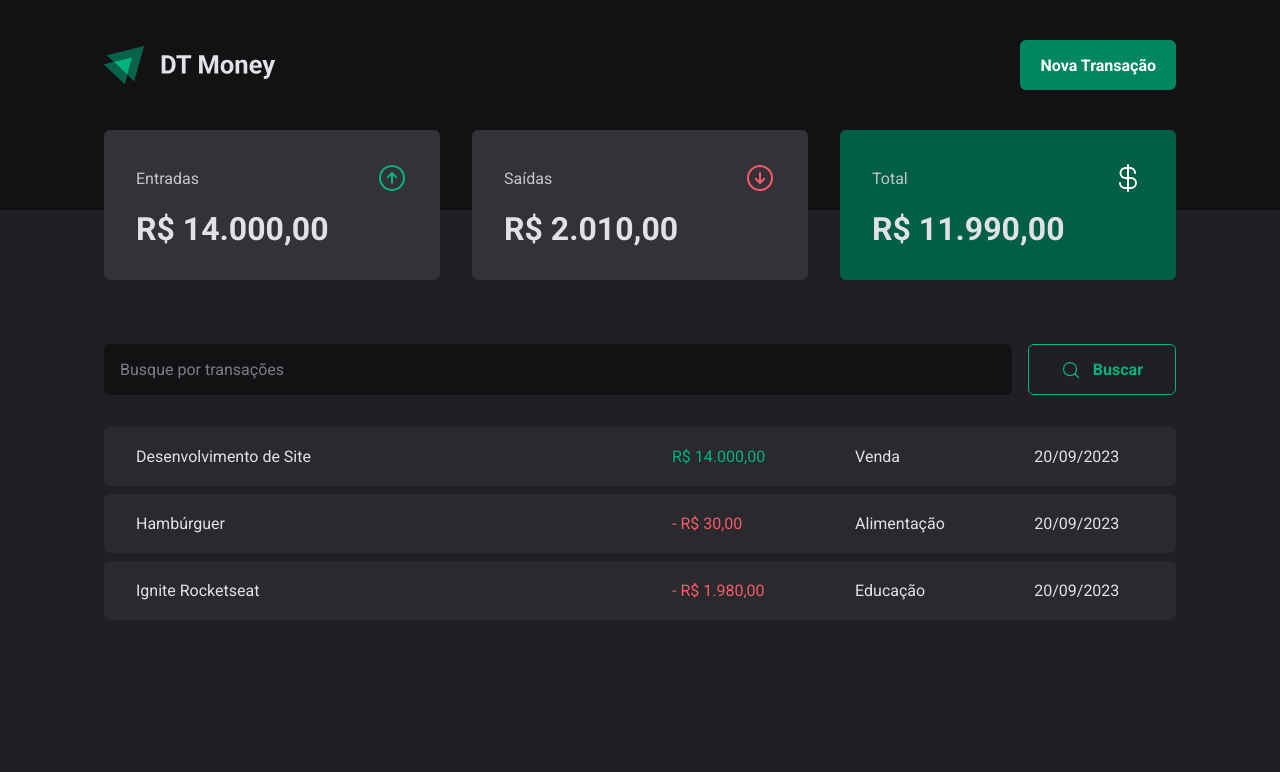
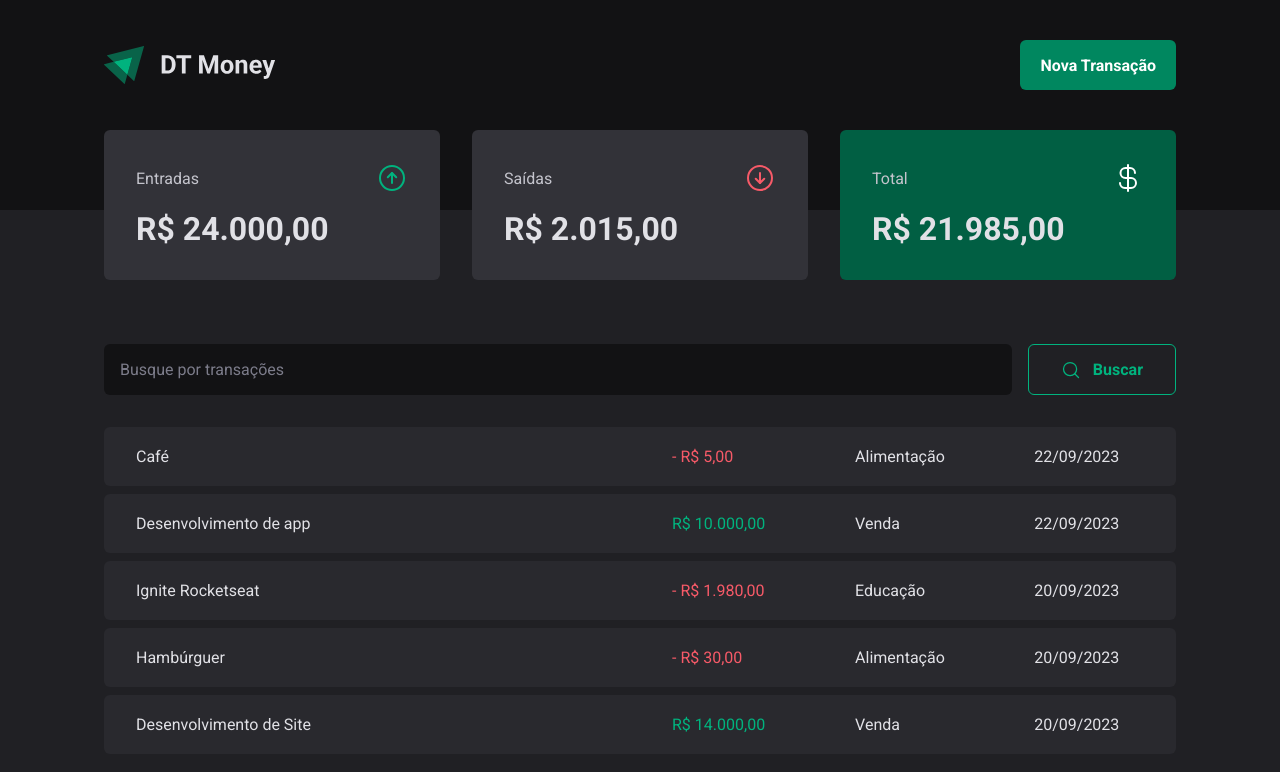
Before and after one commit to gabjohann/ignite, a React (Vite) app in the folder react/03-dt-money/: page / in a window 1280 px wide. Shown: the top 772 px of the page. Built offline with nearby package versions, Linux system fonts and the light colour scheme; data requests are answered from the project's data file.

Commit message:
add: close modal function

```diff
--- a/react/03-dt-money/components/Header/index.tsx
+++ b/react/03-dt-money/components/Header/index.tsx
@@ -3,19 +3,22 @@ import { HeaderContainer, HeaderContent, NewTransactionButton } from './styles';
 import { NewTransactionModal } from '../NewTransactionModal';
 
 import logoImg from '../../src/assets/logo.svg';
+import { useState } from 'react';
 
 export function Header() {
+  const [open, setOpen] = useState(false);
+
   return (
     <HeaderContainer>
       <HeaderContent>
         <img src={logoImg} alt='' />
 
-        <Dialog.Root>
+        <Dialog.Root open={open} onOpenChange={setOpen}>
           <Dialog.Trigger asChild>
             <NewTransactionButton>Nova Transação</NewTransactionButton>
           </Dialog.Trigger>
 
-          <NewTransactionModal />
+          <NewTransactionModal setOpen={setOpen} />
         </Dialog.Root>
       </HeaderContent>
     </HeaderContainer>
--- a/react/03-dt-money/components/NewTransactionModal/index.tsx
+++ b/react/03-dt-money/components/NewTransactionModal/index.tsx
@@ -1,3 +1,5 @@
+import { useContext } from 'react';
+import { Controller, useForm } from 'react-hook-form';
 import { ArrowCircleDown, ArrowCircleUp, X } from 'phosphor-react';
 import * as Dialog from '@radix-ui/react-dialog';
 import { z } from 'zod';
@@ -9,7 +11,7 @@ import {
   TransactionType,
   TransactionTypeButton,
 } from './styles';
-import { Controller, useForm } from 'react-hook-form';
+import { TransactionsContext } from '../../src/contexts/TransactionsContext';
 
 const newTransactionFormSchema = z.object({
   description: z.string(),
@@ -18,14 +20,21 @@ const newTransactionFormSchema = z.object({
   type: z.enum(['income', 'outcome']),
 });
 
+interface NewTransactionModalProps {
+  setOpen: React.Dispatch<React.SetStateAction<boolean>>;
+}
+
 type NewTransactionFormInputs = z.infer<typeof newTransactionFormSchema>;
 
-export function NewTransactionModal() {
+export function NewTransactionModal({ setOpen }: NewTransactionModalProps) {
+  const { createTransaction } = useContext(TransactionsContext);
+
   const {
     control,
     register,
     handleSubmit,
     formState: { isSubmitting },
+    reset,
   } = useForm<NewTransactionFormInputs>({
     resolver: zodResolver(newTransactionFormSchema),
     defaultValues: {
@@ -33,8 +42,19 @@ export function NewTransactionModal() {
     },
   });
 
-  function handleCreateNewTransaction(data: NewTransactionFormInputs) {
-    console.log(data);
+  async function handleCreateNewTransaction(data: NewTransactionFormInputs) {
+    const { description, price, category, type } = data;
+
+    await createTransaction({
+      description,
+      price,
+      category,
+      type,
+    });
+
+    reset();
+
+    setOpen(false);
   }
 
   return (
@@ -42,6 +62,7 @@ export function NewTransactionModal() {
       <Overlay />
       <Content>
         <Dialog.Title>Nova Transação</Dialog.Title>
+
         <CloseButton>
           <X size={24} />
         </CloseButton>
--- a/react/03-dt-money/server.json
+++ b/react/03-dt-money/server.json
@@ -23,6 +23,22 @@
       "category": "Educação",
       "price": 1980,
       "createdAt": "2023-09-20T22:16:22.737Z"
+    },
+    {
+      "description": "Desenvolvimento de app",
+      "price": 10000,
+      "category": "Venda",
+      "type": "income",
+      "createdAt": "2023-09-22T02:37:02.698Z",
+      "id": 4
+    },
+    {
+      "description": "Café",
+      "price": 5,
+      "category": "Alimentação",
+      "type": "outcome",
+      "createdAt": "2023-09-22T02:46:27.432Z",
+      "id": 5
     }
   ]
 }
--- a/react/03-dt-money/src/contexts/TransactionsContext.tsx
+++ b/react/03-dt-money/src/contexts/TransactionsContext.tsx
@@ -10,9 +10,17 @@ interface TransactionsProps {
   createdAt: string;
 }
 
+interface CreateTransactionInput {
+  description: string;
+  price: number;
+  category: string;
+  type: 'income' | 'outcome';
+}
+
 interface TransactionContextType {
   transactions: TransactionsProps[];
   fetchTransactions: (query?: string) => Promise<void>;
+  createTransaction: (data: CreateTransactionInput) => Promise<void>;
 }
 
 interface TransactionsProviderProps {
@@ -28,6 +36,8 @@ export function TransactionsProvider({ children }: TransactionsProviderProps) {
   async function fetchTransactions(query?: string) {
     const response = await api.get('transactions', {
       params: {
+        _sort: 'createdAt',
+        _order: 'desc',
         q: query,
       },
     });
@@ -35,12 +45,28 @@ export function TransactionsProvider({ children }: TransactionsProviderProps) {
     setTransactions(response.data);
   }
 
+  async function createTransaction(data: CreateTransactionInput) {
+    const { description, price, category, type } = data;
+
+    const response = await api.post('/transactions', {
+      description,
+      price,
+      category,
+      type,
+      createdAt: new Date(),
+    });
+
+    setTransactions((state) => [response.data, ...state]);
+  }
+
   useEffect(() => {
     fetchTransactions();
   }, []);
 
   return (
-    <TransactionsContext.Provider value={{ transactions, fetchTransactions }}>
+    <TransactionsContext.Provider
+      value={{ transactions, fetchTransactions, createTransaction }}
+    >
       {children}
     </TransactionsContext.Provider>
   );
```
